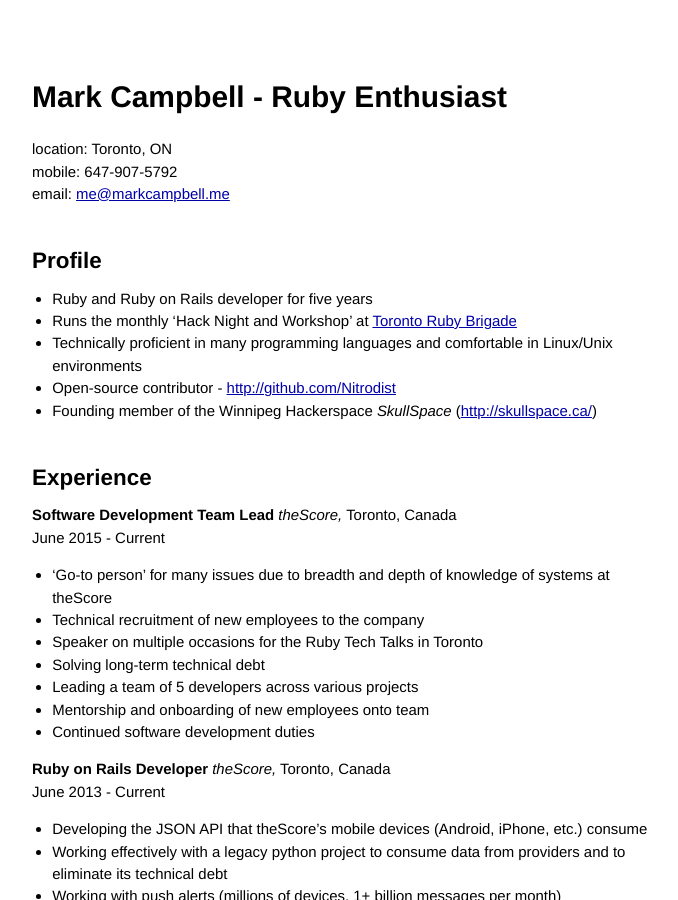
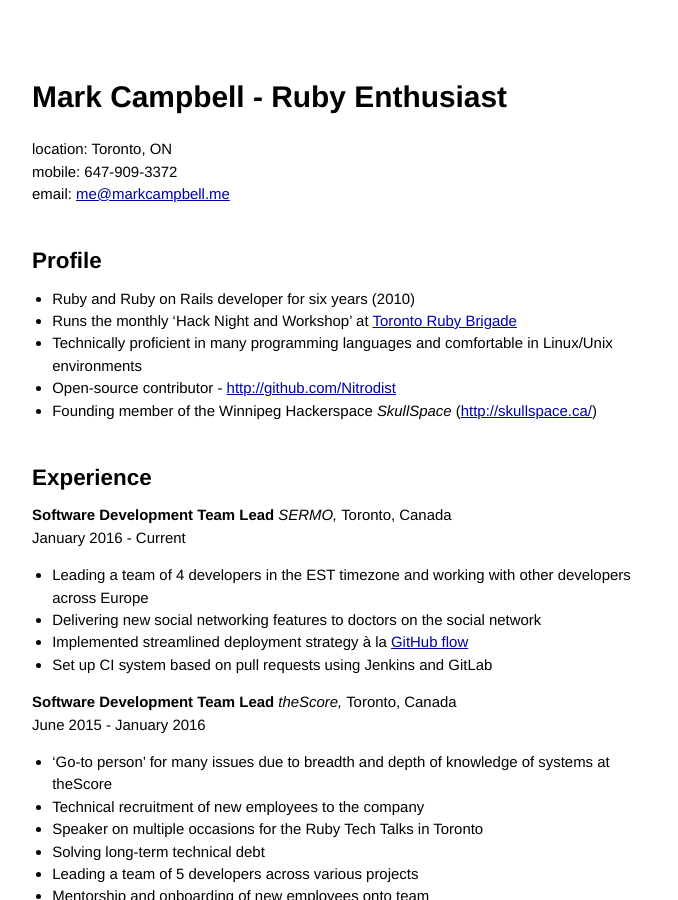
Before and after one commit to Nitrodist/markcampbell.me, a Jekyll site: the page built from resume.markdown, in a window 1280 px wide and 900 px high. Shown: the whole window, without its empty margins (294-972 px from the left). Built offline with Jekyll 4.4.1, drawn with Linux system fonts in a browser that asks for light colours; Markdown is read by kramdown in place of the engine named in the settings.

Commit message:
Update resume to show current information
* Updated phone number
* Updated phrase about being a RoR dev for 6 years now
* Updated current position to be SERMO with a few tidbits

```diff
--- a/resume.markdown
+++ b/resume.markdown
@@ -6,12 +6,12 @@
 # Mark Campbell - Ruby Enthusiast
 
 location: Toronto, ON
-mobile: 647-907-5792
+mobile: 647-909-3372
 email: [me@markcampbell.me](mailto:me@markcampbell.me)
 
 ## Profile
 
-* Ruby and Ruby on Rails developer for five years
+* Ruby and Ruby on Rails developer for six years (2010)
 * Runs the monthly 'Hack Night and Workshop' at [Toronto Ruby Brigade](http://www.meetup.com/torontoruby/)
 * Technically proficient in many programming languages and comfortable in Linux/Unix environments
 * Open-source contributor - <a href="http://github.com/Nitrodist">http://github.com/Nitrodist</a>
@@ -20,8 +20,18 @@
 ## Experience
 
 **Software Development Team Lead**
+*SERMO,* Toronto, Canada
+January 2016 - Current
+
+* Leading a team of 4 developers in the EST timezone and working with other developers across Europe
+* Delivering new social networking features to doctors on the social network
+* Implemented streamlined deployment strategy à la [GitHub flow](http://scottchacon.com/2011/08/31/github-flow.html)
+* Set up CI system based on pull requests using Jenkins and GitLab
+
+
+**Software Development Team Lead**
 *theScore,* Toronto, Canada
-June 2015 - Current
+June 2015 - January 2016
 
 * 'Go-to person' for many issues due to breadth and depth of knowledge of systems at theScore
 * Technical recruitment of new employees to the company
```
